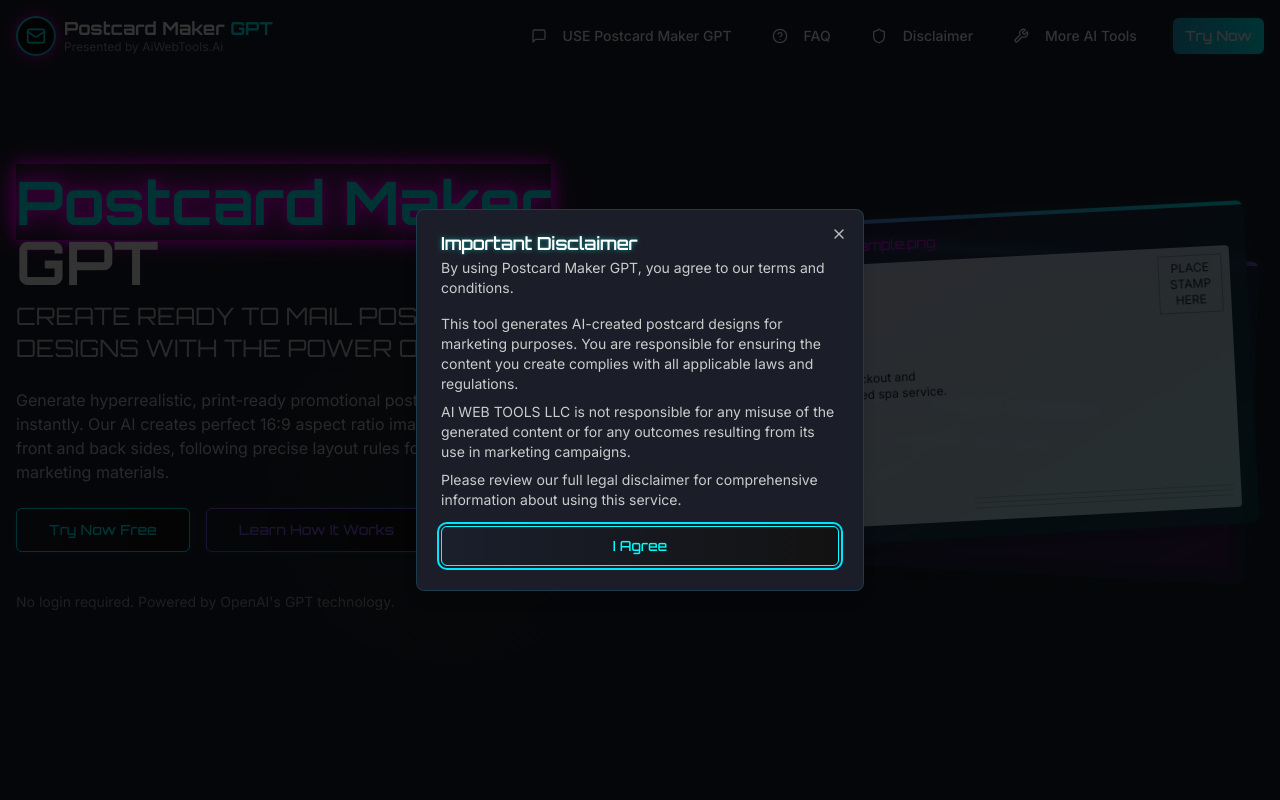
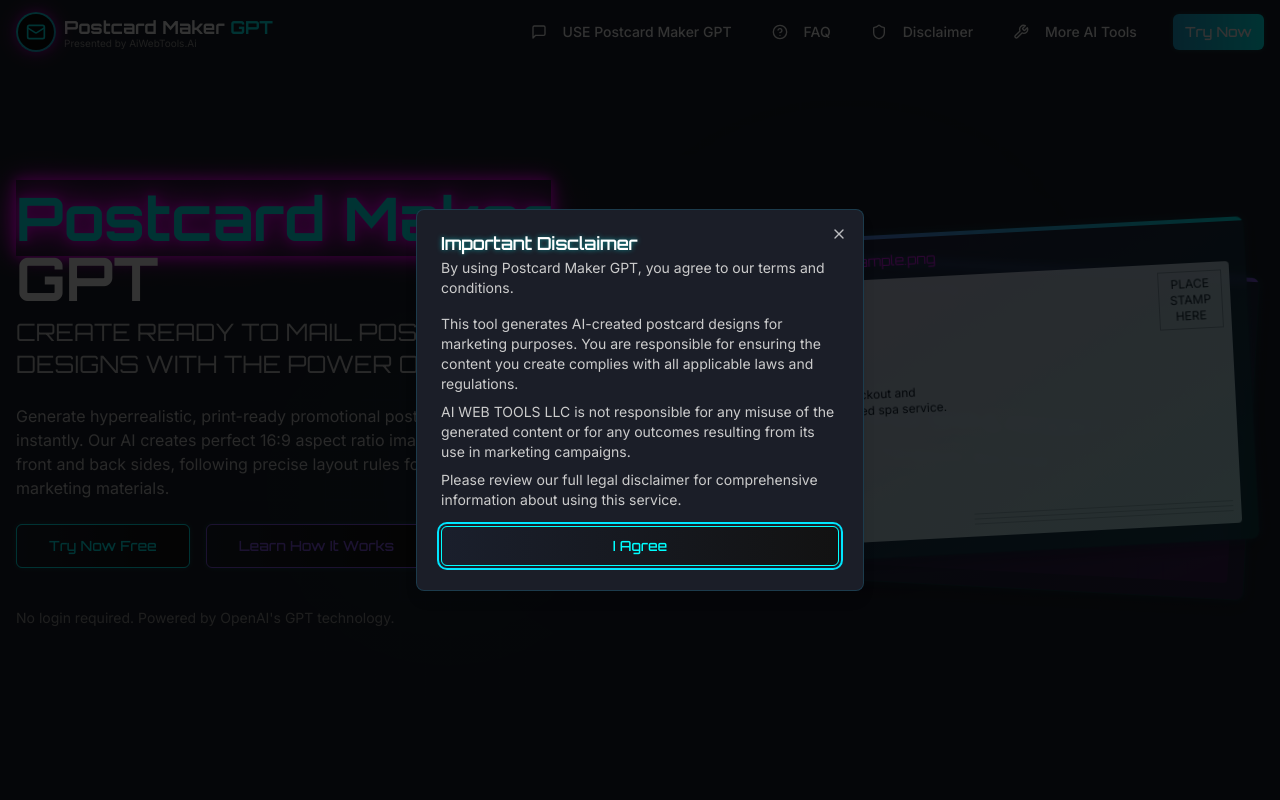
Before and after one commit to aiwebtools/postcard-makergpt, a React (Vite) app: page / in a window 1280 px wide. Shown: the top 800 px of the page. Built offline with nearby package versions, Linux system fonts and the light colour scheme.

Commit message:
Fix: Header logo overlapping content
Adjusted header and hero section layout to prevent logo overlap with page content.

```diff
--- a/src/components/Header.tsx
+++ b/src/components/Header.tsx
@@ -32,7 +32,7 @@ const Header: React.FC = () => {
           : "bg-transparent"
       }`}
     >
-      <div className="container mx-auto px-4 py-4">
+      <div className="container mx-auto px-4 py-3">
         <div className="flex items-center justify-between">
           <Logo />
 
--- a/src/components/HeroSection.tsx
+++ b/src/components/HeroSection.tsx
@@ -1,10 +1,9 @@
-
 import React from "react";
 import { Button } from "@/components/ui/button";
 
 const HeroSection: React.FC = () => {
   return (
-    <div className="relative min-h-[90vh] flex flex-col items-center justify-center pt-16 overflow-hidden">
+    <div className="relative min-h-[90vh] flex flex-col items-center justify-center pt-24 overflow-hidden">
       {/* Animated Background Elements */}
       <div className="absolute inset-0 pointer-events-none overflow-hidden">
         <div className="absolute top-1/2 left-1/4 w-64 h-64 bg-cyber-neon-cyan/5 rounded-full filter blur-[100px] animate-float"></div>
--- a/src/components/Logo.tsx
+++ b/src/components/Logo.tsx
@@ -19,7 +19,7 @@ const Logo: React.FC<LogoProps> = ({ className = "" }) => {
         <h1 className="font-cyber text-lg font-bold text-white leading-tight">
           Postcard Maker <span className="text-cyber-neon-cyan">GPT</span>
         </h1>
-        <p className="text-cyber-text-muted text-xs">Presented by AiWebTools.Ai</p>
+        <p className="text-cyber-text-muted text-[10px] leading-none">Presented by AiWebTools.Ai</p>
       </div>
     </div>
   );
```
